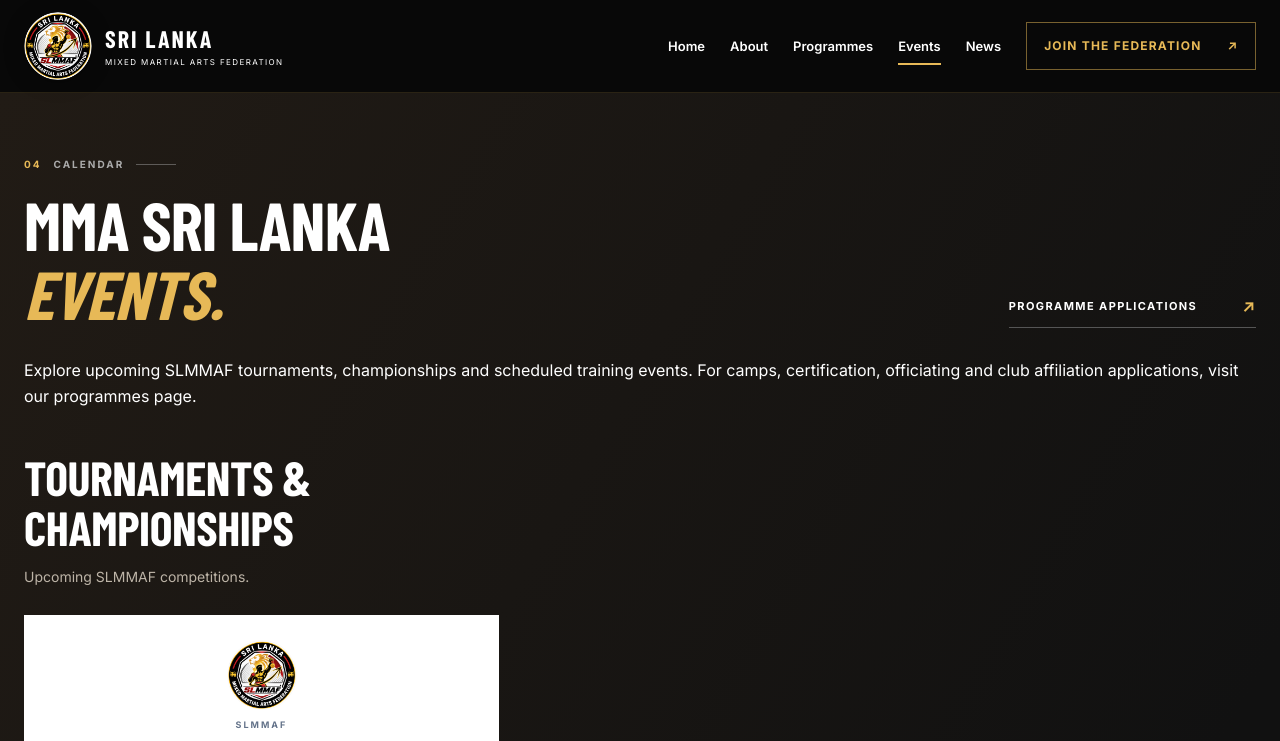
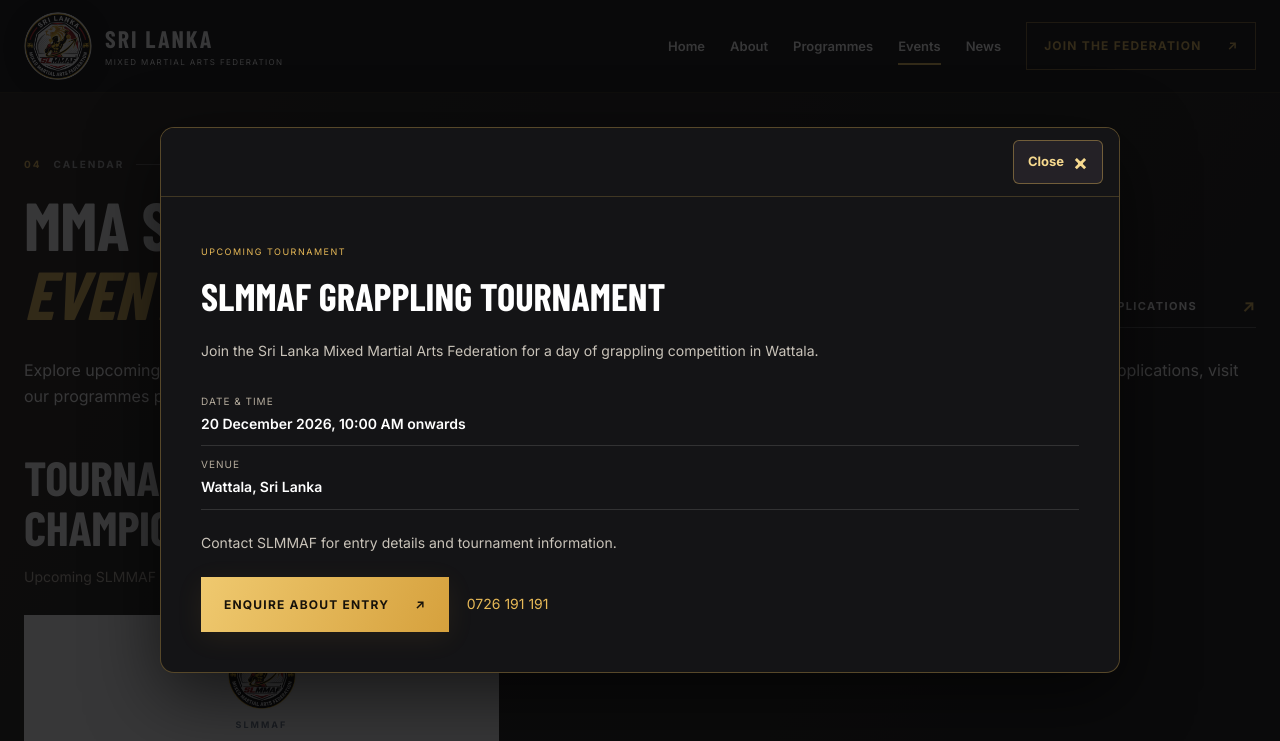
Before and after one commit to qubrianttechnology/mma_srilanka, a website: page events.html in a window 1280 px wide. Both pictures are taken after a click on the heading 261 px from the left and 794 px from the top of the page. Shown: the top 741 px of the page. Drawn offline with nearby package versions, Linux system fonts and the light colour scheme; a web font is replaced by a local one.

Commit message:
Show event details in popups on Home and Events

```diff
--- /dev/null
+++ b/event-details.js
@@ -0,0 +1,51 @@
+if (typeof HTMLDialogElement !== 'undefined' && typeof HTMLDialogElement.prototype.showModal === 'function') {
+  const popup = document.createElement('dialog');
+  popup.className = 'event-popup';
+  popup.setAttribute('aria-labelledby', 'event-popup-title');
+  popup.innerHTML = '<div class="event-popup-toolbar"><button type="button" class="event-popup-close" autofocus>Close <span aria-hidden="true">&times;</span></button></div>';
+  const body = document.createElement('div');
+  body.className = 'event-popup-body';
+  popup.append(body);
+  document.body.append(popup);
+
+  let opener;
+  popup.querySelector('button').addEventListener('click', () => popup.close());
+  popup.addEventListener('close', () => {
+    if (popup.open) return;
+    body.replaceChildren();
+    opener?.focus({ preventScroll: true });
+    opener = undefined;
+  });
+
+  function openDetails(event, panel) {
+    // Let standard link shortcuts and the original inline details still work.
+    if (!panel || event.defaultPrevented || event.ctrlKey || event.metaKey || event.shiftKey || event.altKey || popup.open) return;
+    const content = panel.cloneNode(true);
+    const title = content.querySelector('h2, h3');
+    if (!title) return;
+    event.preventDefault();
+
+    content.removeAttribute('id');
+    title.id = 'event-popup-title';
+    if (content.hasAttribute('aria-labelledby')) content.setAttribute('aria-labelledby', title.id);
+    body.replaceChildren(content);
+    opener = event.currentTarget;
+    popup.showModal();
+    popup.scrollTop = 0;
+  }
+
+  for (const summary of document.querySelectorAll('.event-disclosure > summary')) {
+    summary.setAttribute('aria-haspopup', 'dialog');
+    summary.addEventListener('click', event => openDetails(event, summary.nextElementSibling));
+  }
+
+  const templates = new Map(Array.from(document.querySelectorAll('template[data-event-panel]'), template => [
+    template.dataset.eventPanel, template.content.firstElementChild
+  ]));
+  for (const link of document.querySelectorAll('.update-card--event > a')) {
+    const panel = templates.get(link.hash.slice(1));
+    if (!panel) continue;
+    link.setAttribute('aria-haspopup', 'dialog');
+    link.addEventListener('click', event => openDetails(event, panel));
+  }
+}
--- a/events.html
+++ b/events.html
@@ -29,7 +29,7 @@
   <link rel="preconnect" href="https://fonts.googleapis.com">
   <link rel="preconnect" href="https://fonts.gstatic.com" crossorigin>
   <link href="https://fonts.googleapis.com/css2?family=Barlow+Condensed:ital,wght@0,600;0,700;0,800;0,900;1,800&family=Inter:wght@400;500;600;700&display=swap" rel="stylesheet">
-  <link rel="stylesheet" href="styles.css?v=event-details-v1">
+  <link rel="stylesheet" href="styles.css?v=event-popup-v1">
 
   <script type="application/ld+json">
 {
@@ -212,5 +212,6 @@
     <div class="container footer-bottom"><span>© <span data-year></span> Sri Lanka MMA Federation</span></div>
   </footer>
   <script src="script.js?v=quick-page-intro" defer></script>
+  <script src="event-details.js" defer></script>
 </body>
 </html>
--- a/scripts/build.mjs
+++ b/scripts/build.mjs
@@ -39,6 +39,7 @@ const files = [
   'clubs.js',
   'styles.css',
   'script.js',
+  'event-details.js',
   'robots.txt',
   'sitemap.xml',
   'site.webmanifest',
--- a/styles.css
+++ b/styles.css
@@ -707,3 +707,48 @@ body.registration-confirmed { overflow: hidden; }
   .home-updates-grid { grid-template-columns: minmax(0, 1fr); }
   .update-card-link { min-height: 0; }
 }
+
+/* Event information popup shared by Events and Home Updates. */
+body:has(.event-popup[open]) { overflow: hidden; }
+.event-popup {
+  width: min(960px, calc(100% - 32px));
+  max-width: none;
+  max-height: calc(100dvh - 32px);
+  padding: 0;
+  border: 1px solid #e7b95750;
+  border-radius: 14px;
+  background: #141416;
+  color: #fff;
+  overscroll-behavior: contain;
+  box-shadow: 0 22px 70px #0009;
+}
+.event-popup::backdrop { background: #09090bcf; }
+.event-popup-toolbar {
+  position: sticky;
+  top: 0;
+  z-index: 1;
+  display: flex;
+  justify-content: flex-end;
+  padding: 12px 16px;
+  background: #141416;
+  border-bottom: 1px solid #e7b95735;
+}
+.event-popup-close {
+  display: inline-flex;
+  align-items: center;
+  gap: 9px;
+  min-height: 44px;
+  padding: 6px 14px;
+  border: 1px solid #e7b95766;
+  border-radius: 6px;
+  background: #242126;
+  color: #f6d98e;
+  font-size: 13px;
+  font-weight: 700;
+  cursor: pointer;
+}
+.event-popup-close span { font-size: 22px; line-height: 1; }
+.event-popup-close:focus-visible { outline: 2px solid #e7b957; outline-offset: 3px; }
+.event-popup .tournament-panel { padding: clamp(20px, 4vw, 40px); }
+.event-popup .event-feature { margin: 0; border: 0; }
+.event-popup .event-feature-body h3 { font: 800 clamp(30px, 3.2vw, 46px)/1.05 var(--display); text-transform: uppercase; letter-spacing: -.3px; margin: 20px 0; }
```
Also changed, not shown: index.html (+2 -1 lines), scripts/home-updates.mjs (+11 -1 lines).
